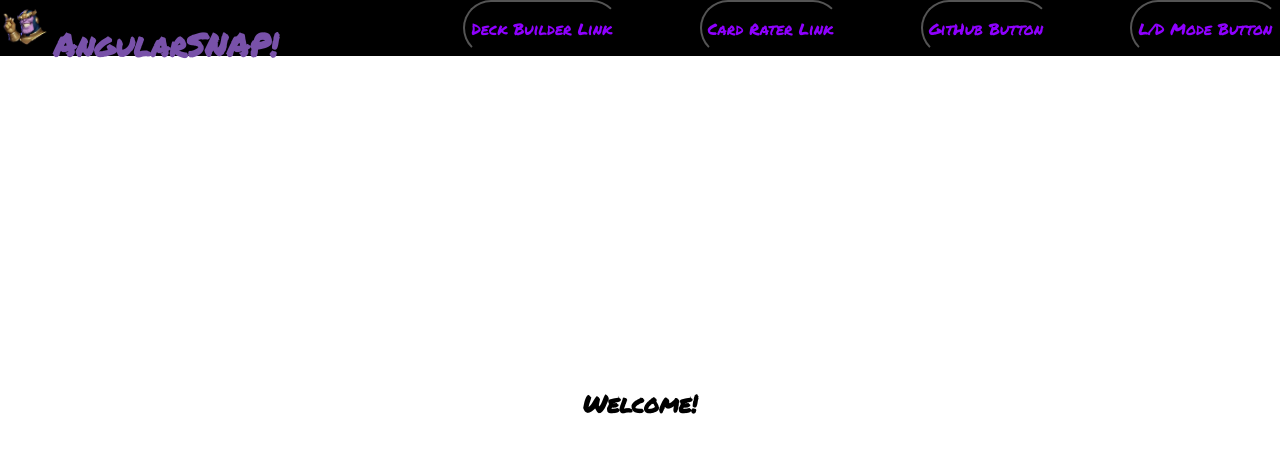
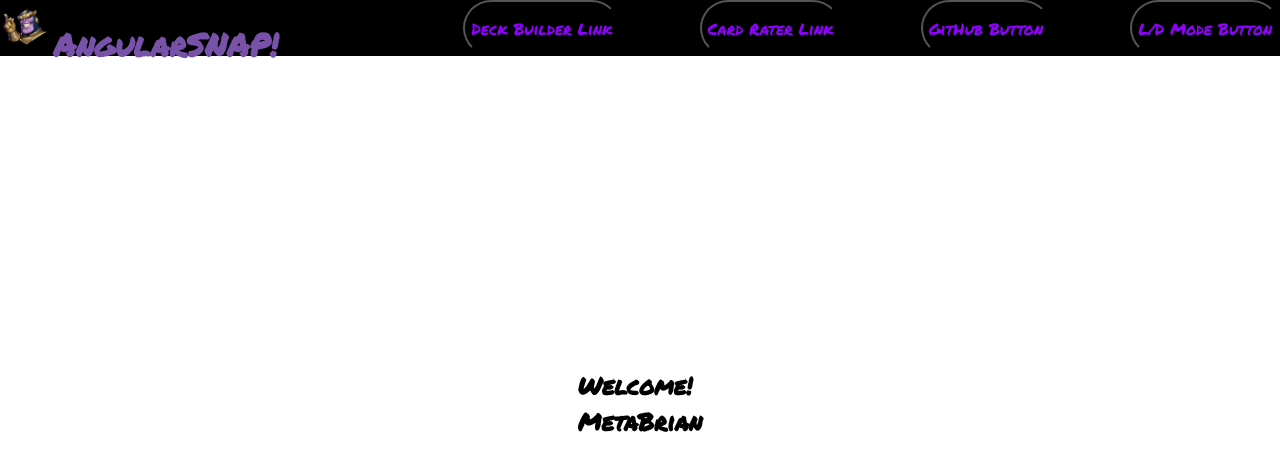
Before and after one commit to MetaBrian/AngularSNAP, an Angular app: page / in a window 1280 px wide. Shown: the top 470 px of the page. Built offline with nearby package versions, Linux system fonts and the light colour scheme.

Commit message:
implemented string interpolation for the home page

```diff
--- a/src/app/app.component.html
+++ b/src/app/app.component.html
@@ -12,5 +12,8 @@
 </div>
 
 <div class="contentDiv">
-  <h2 id="homeContent">Welcome!</h2>
+  <h2 id="homeContent">
+    Welcome!
+    <app-server></app-server>
+  </h2>
 </div>
--- a/src/app/app.module.ts
+++ b/src/app/app.module.ts
@@ -1,11 +1,15 @@
+//components must be registered in this file
+
 import { NgModule } from '@angular/core';
 import { BrowserModule } from '@angular/platform-browser';
 
 import { AppComponent } from './app.component';
+import { ServerComponent } from './server/server.component';
 
 @NgModule({
   declarations: [
-    AppComponent
+    AppComponent,
+    ServerComponent
   ],
   imports: [
     BrowserModule
--- /dev/null
+++ b/src/app/server/server.component.html
@@ -0,0 +1,6 @@
+
+<div class="Deck Builder">
+    <div>
+        {{UserName}}
+    </div>
+</div>
--- /dev/null
+++ b/src/app/server/server.component.ts
@@ -0,0 +1,18 @@
+//not just a class, a component
+//denoted via a special decorator, a feature from TS
+    //syntax is @x({})
+
+import { Component } from '@angular/core'
+
+@Component(
+    {//id, prefixed with app usually
+        selector:'app-server',
+        templateUrl: './server.component.html'
+        //template is the html file holding the component's html
+    }
+)
+
+export class ServerComponent {
+//can assign variables, properties like regular javascript, numbers will convert to strings
+UserName: string = 'MetaBrian';
+}
```
